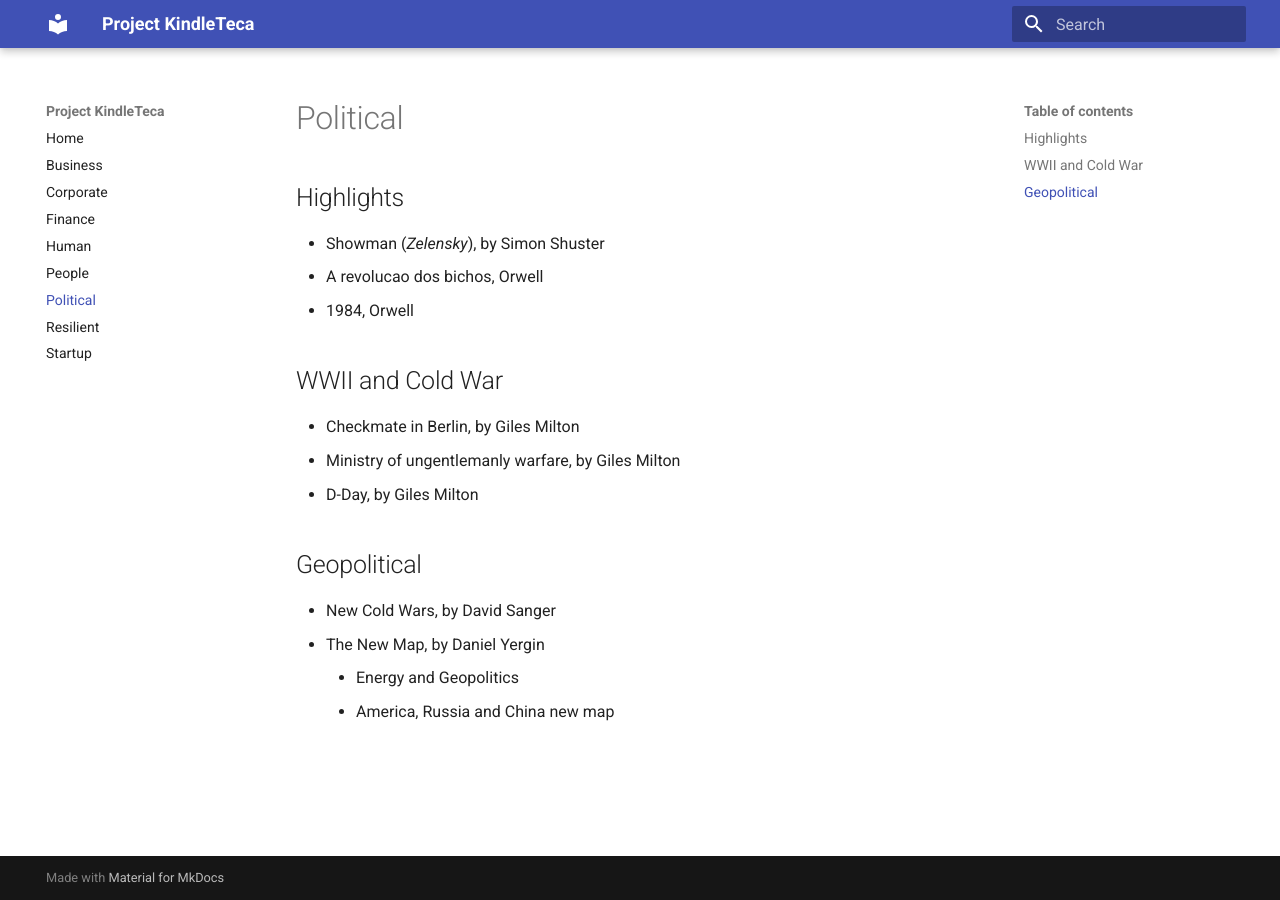
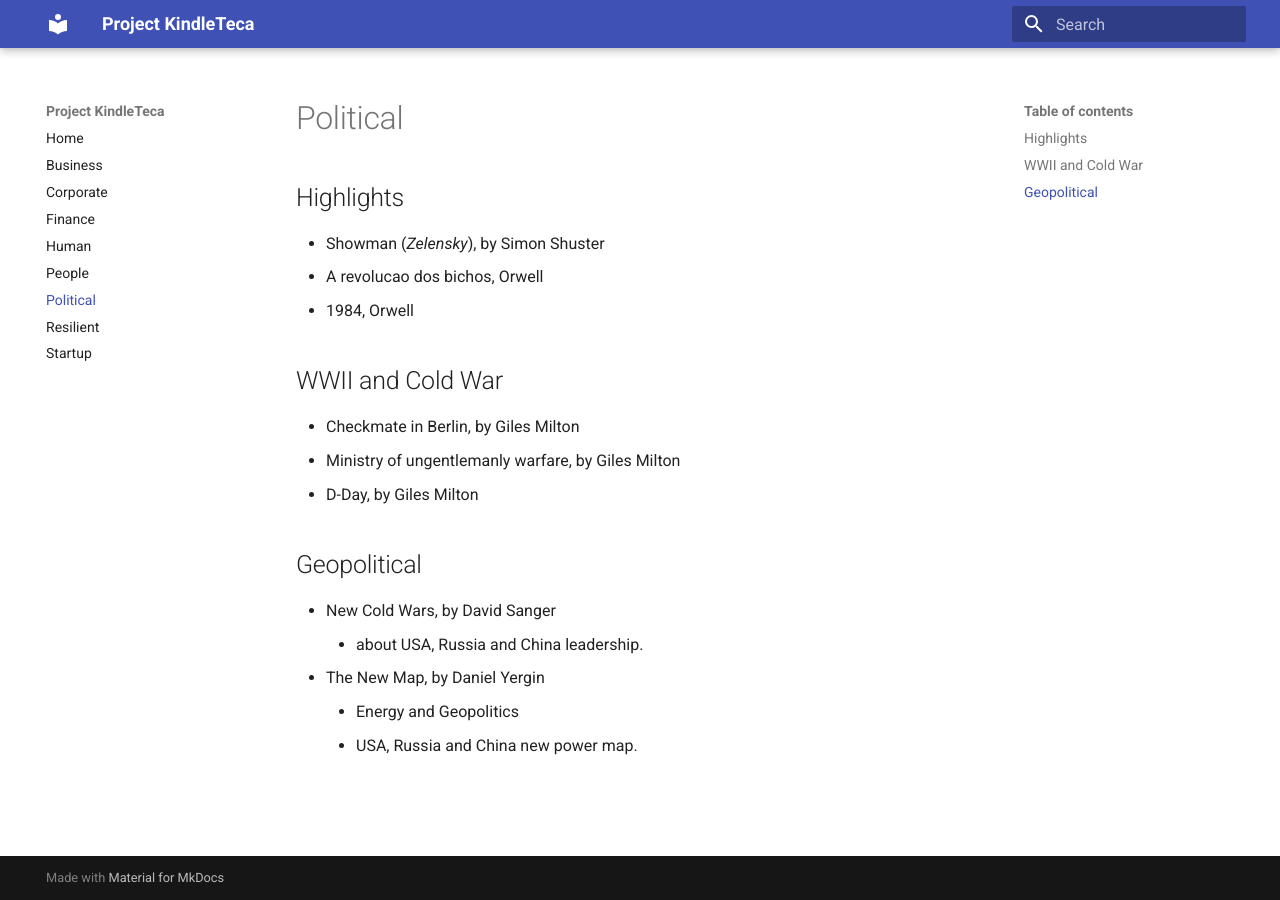
Before and after one commit to renatobrf/kindle-teca, an MkDocs documentation site: the page built from docs/political.md, in a window 1280 px wide. Built offline with MkDocs 1.6.1 and Material for MkDocs 9.7.7, drawn with Linux system fonts in a browser that asks for light colours.

Commit message:
Update geopolitical section with new descriptions

```diff
--- a/docs/political.md
+++ b/docs/political.md
@@ -10,6 +10,7 @@
 
 ## Geopolitical
 - New Cold Wars, by David Sanger
+    - about USA, Russia and China leadership.
 - The New Map, by Daniel Yergin
     - Energy and Geopolitics
-    - America, Russia and China new map
+    - USA, Russia and China new power map.
```
